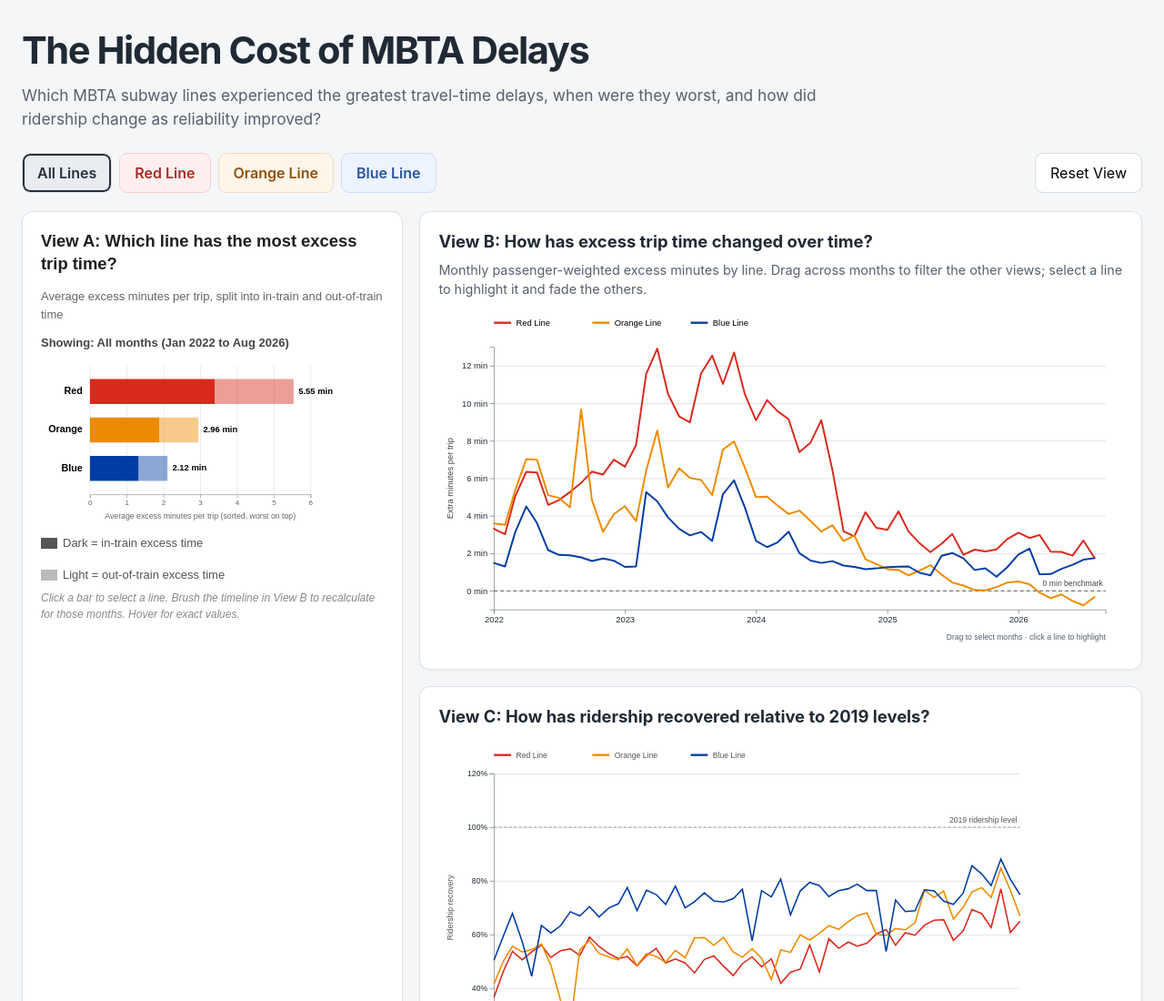
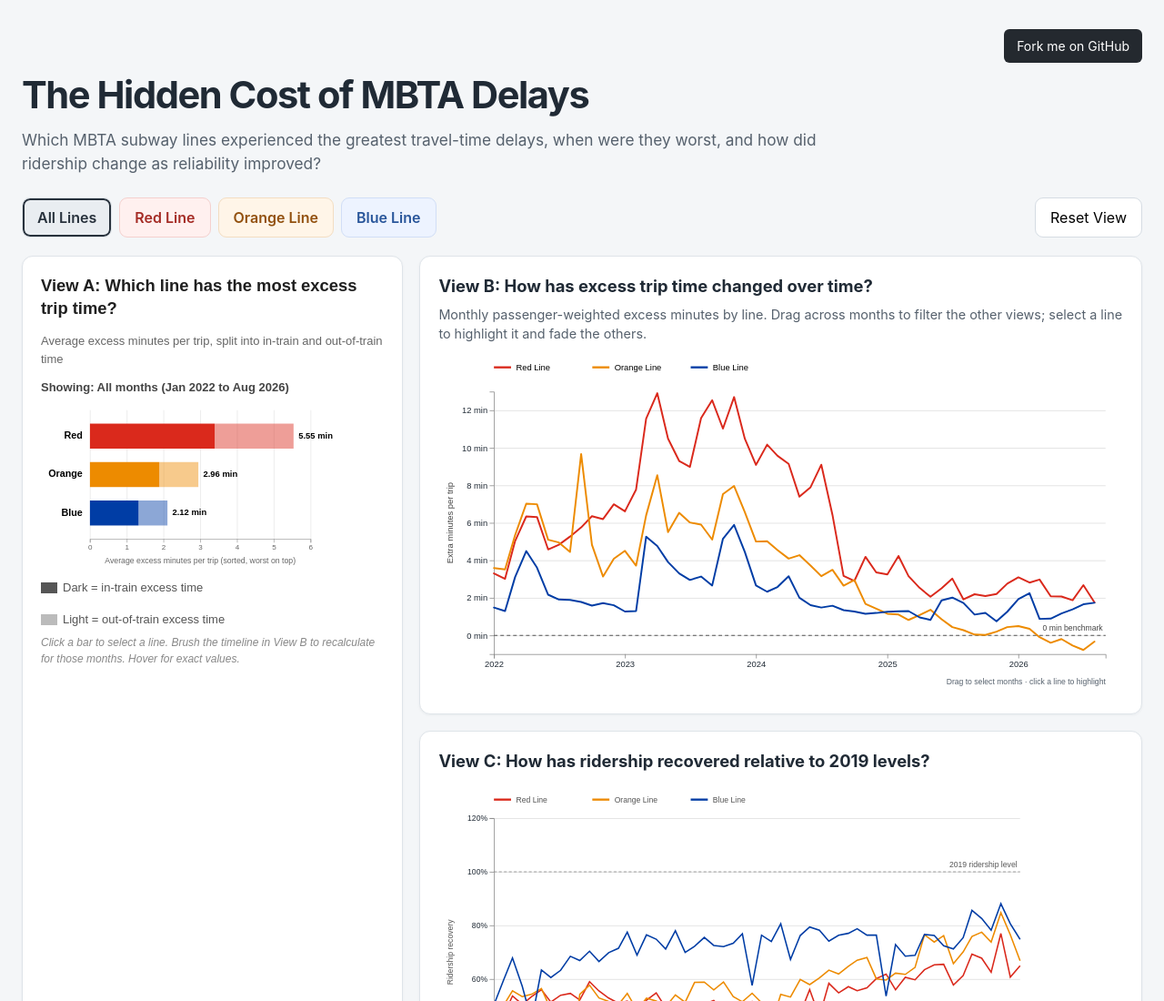
Before and after one commit to bchopra785/mbta-reliability-dashboard, a plain HTML site: page index.html in a window 1280 px wide. Shown: the top 1100 px of the page at 91% size. Drawn offline with Linux system fonts and the light colour scheme.

Commit message:
Add live website link and GitHub banner
Co-authored-by: Copilot <223556219+Copilot@users.noreply.github.com>

```diff
--- a/css/style.css
+++ b/css/style.css
@@ -17,6 +17,22 @@ button {
 .dashboard {
   width: min(100%, 1440px);
   margin: 0 auto;
+}
+
+.github-banner {
+  display: table;
+  margin: 0 0 12px auto;
+  padding: 8px 14px;
+  border-radius: 6px;
+  background: #24292f;
+  color: #fff;
+  font-size: 0.875rem;
+  text-decoration: none;
+}
+
+.github-banner:focus-visible {
+  outline: 3px solid #4578c4;
+  outline-offset: 2px;
 }
 
 .dashboard-header h1 {
--- a/index.html
+++ b/index.html
@@ -23,6 +23,7 @@
 </head>
 <body>
   <main class="dashboard">
+    <a class="github-banner" href="https://github.com/bchopra785/mbta-reliability-dashboard">Fork me on GitHub</a>
     <header class="dashboard-header">
       <h1>The Hidden Cost of MBTA Delays</h1>
       <p class="dashboard-subtitle">
```
Also changed, not shown: 1 other file.
